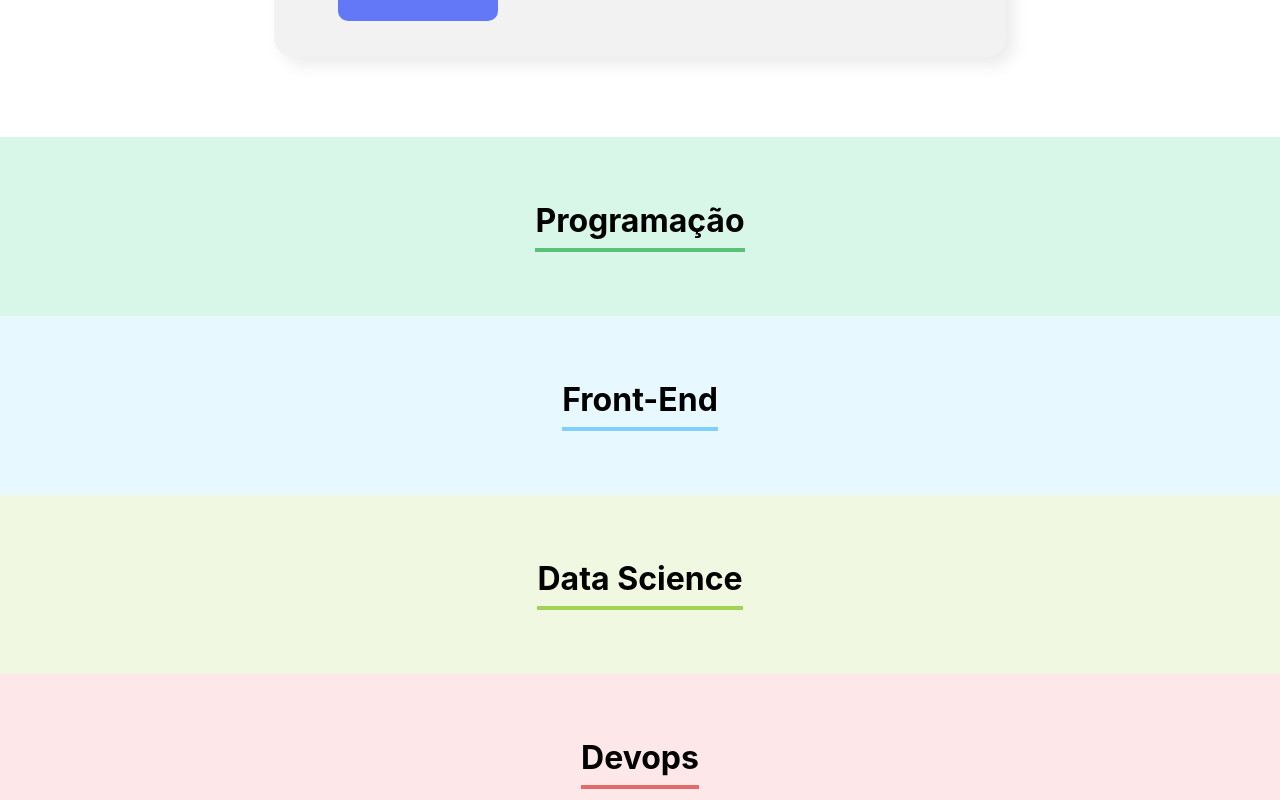
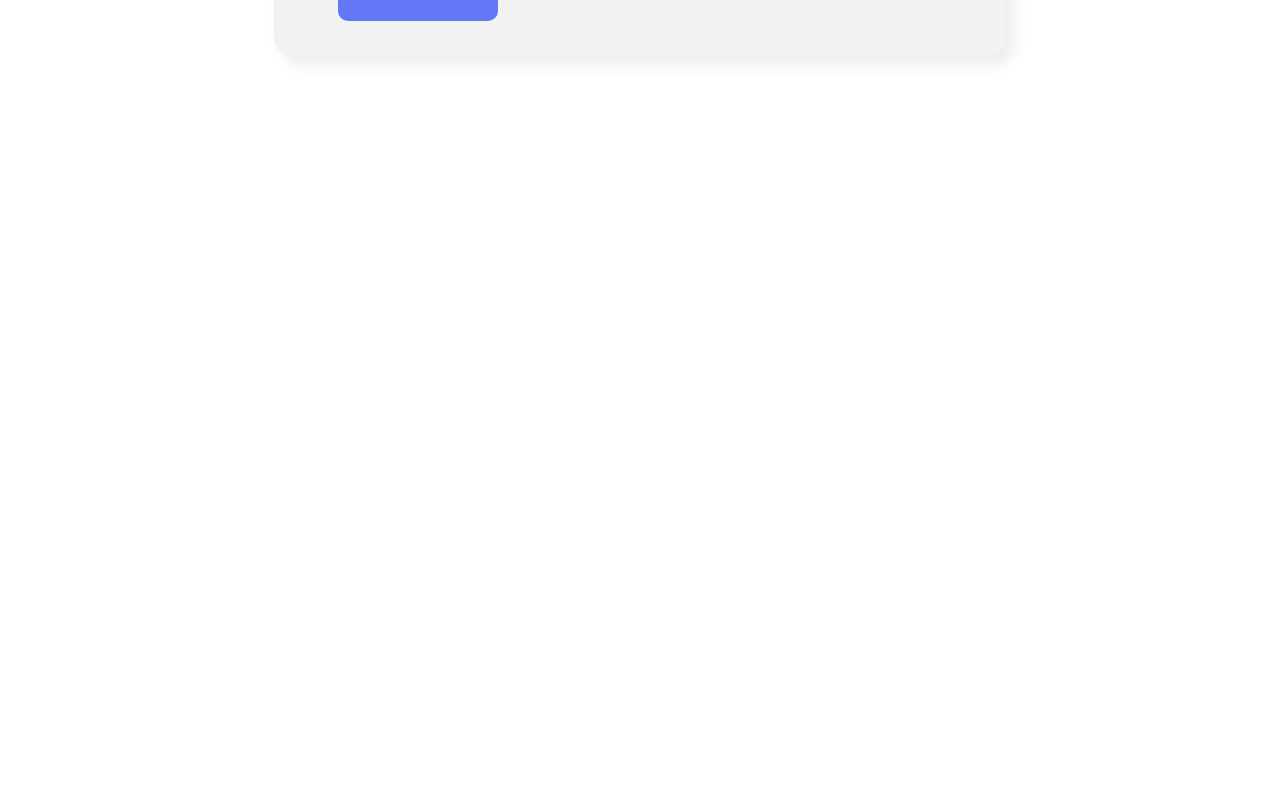
Before and after one commit to diogo-coelho/organo, a React (Create React App) app: page / in a window 1280 px wide. Shown: the part 1300-2100 px from the top of the page. After the commit the page ends 1437 px from the top, so only its background shows below. Built offline with nearby package versions, Linux system fonts and the light colour scheme; the HTML template or start-up script is replaced by a standard one.

Commit message:
Componente de colaboradores

```diff
--- a/src/App.js
+++ b/src/App.js
@@ -30,7 +30,7 @@ function App() {
 	  { teams.map(team => {
 	  		return <Team key={team.name}
 						 nome={team.name}
-						 colaboradores={collaborators}
+						 colaboradores={collaborators.filter(collaborator => collaborator.team === team.name)}
 						 primaryColor={team.primaryColor}
 						 secondaryColor={team.secondaryColor} />
 		})
--- a/src/components/FormGroup/FormGroup.js
+++ b/src/components/FormGroup/FormGroup.js
@@ -15,6 +15,10 @@ const FormGroup = (props) => {
 		props.handleAddCollaborator({
 			name, role, image, team
 		})
+		setName('')
+		setRole('')
+		setImage('')
+		setTeam('')
 	}
 
 	return (
--- a/src/components/Team/Team.css
+++ b/src/components/Team/Team.css
@@ -9,3 +9,10 @@
 	padding-bottom: 8px;
 	border-bottom: 4px solid #000;
 }
+
+.time .colaboradores {
+	display: flex;
+	justify-content: space-around;
+	margin-top: 32px;
+	flex-wrap: wrap;
+}
--- a/src/components/Team/Team.js
+++ b/src/components/Team/Team.js
@@ -7,16 +7,21 @@ const Team = (props) => {
 	}
 
 	return (
+		props.colaboradores.length > 0 ?
 			<section className="time" style={css}>
 				<h3 style={{ borderColor: props.primaryColor }}>{props.nome}</h3>
-			{props.colaboradores.map(collaborator => {
+				<div className='colaboradores'>
+					{props.colaboradores.map((collaborator, index) => {
 						return <Collaborator
+									key={`${collaborator.name}-${index}`}
 									name={collaborator.name}
 									team={collaborator.role}
 									image={collaborator.image}
 								/>
 					})}
-		</section>
+				</div>
+			</section> : ''
+
 	)
 }
 
```
Lines whose indentation alone changed are shown as unchanged.
